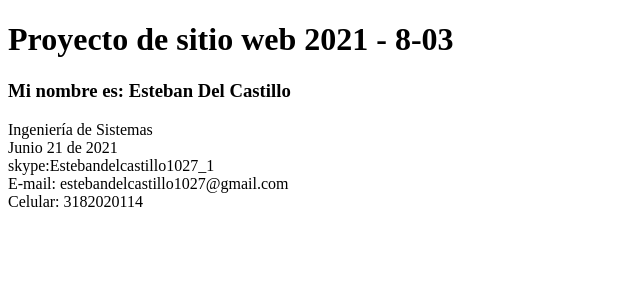
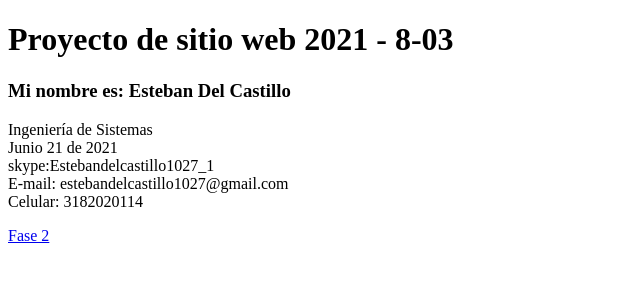
Before and after one commit to EstebanFDC/DSW--EstebanDelCastillo, a plain HTML site: page index.html in a window 1280 px wide. Shown: the full height of the page, 0-640 px from the left. Drawn offline with Linux system fonts and the light colour scheme.

Commit message:
Update index.html
Actualización de enlace de la fase 2 en el index

```diff
--- a/index.html
+++ b/index.html
@@ -15,6 +15,8 @@
         skype:Estebandelcastillo1027_1 <br>
         E-mail: estebandelcastillo1027@gmail.com <br>
         Celular: 3182020114 <br>
+    </p>
+    <a href="fase2/design.html"> Fase 2 </a>
 
 </body>
 </html>
```
